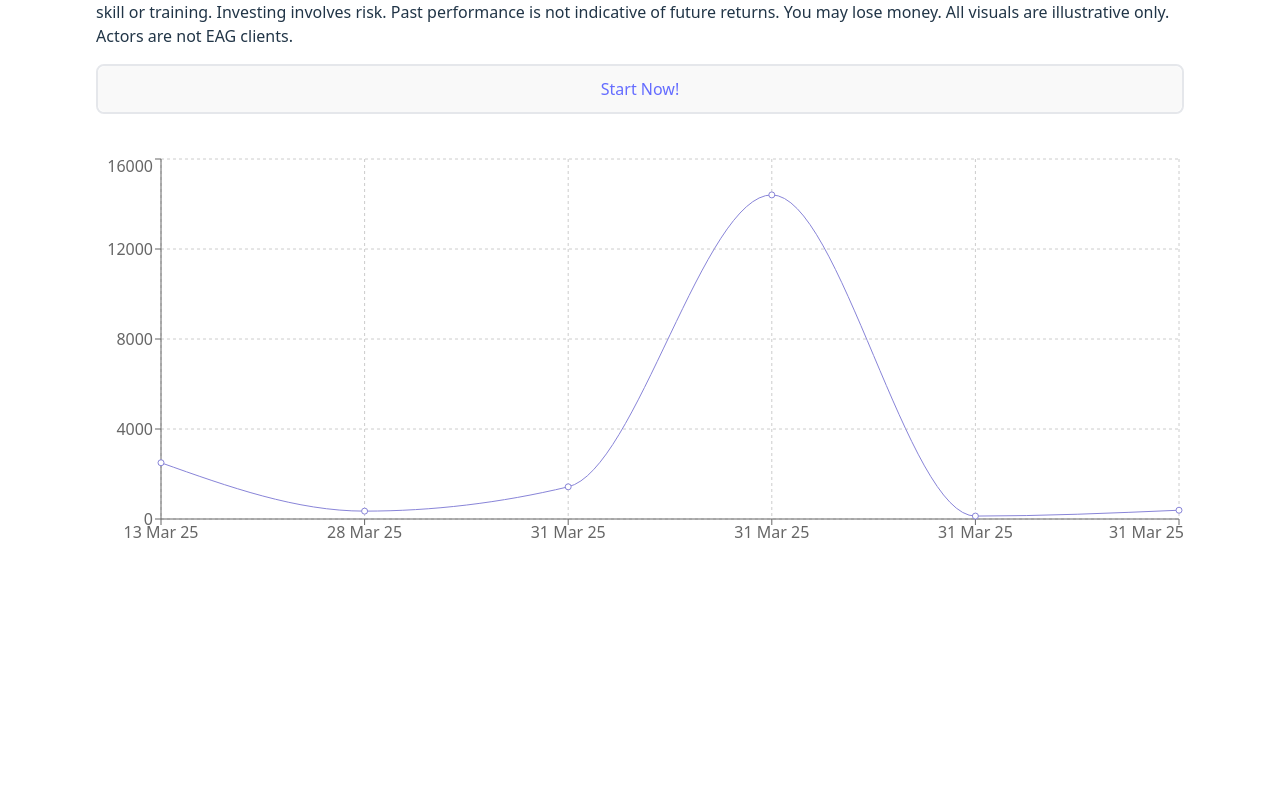
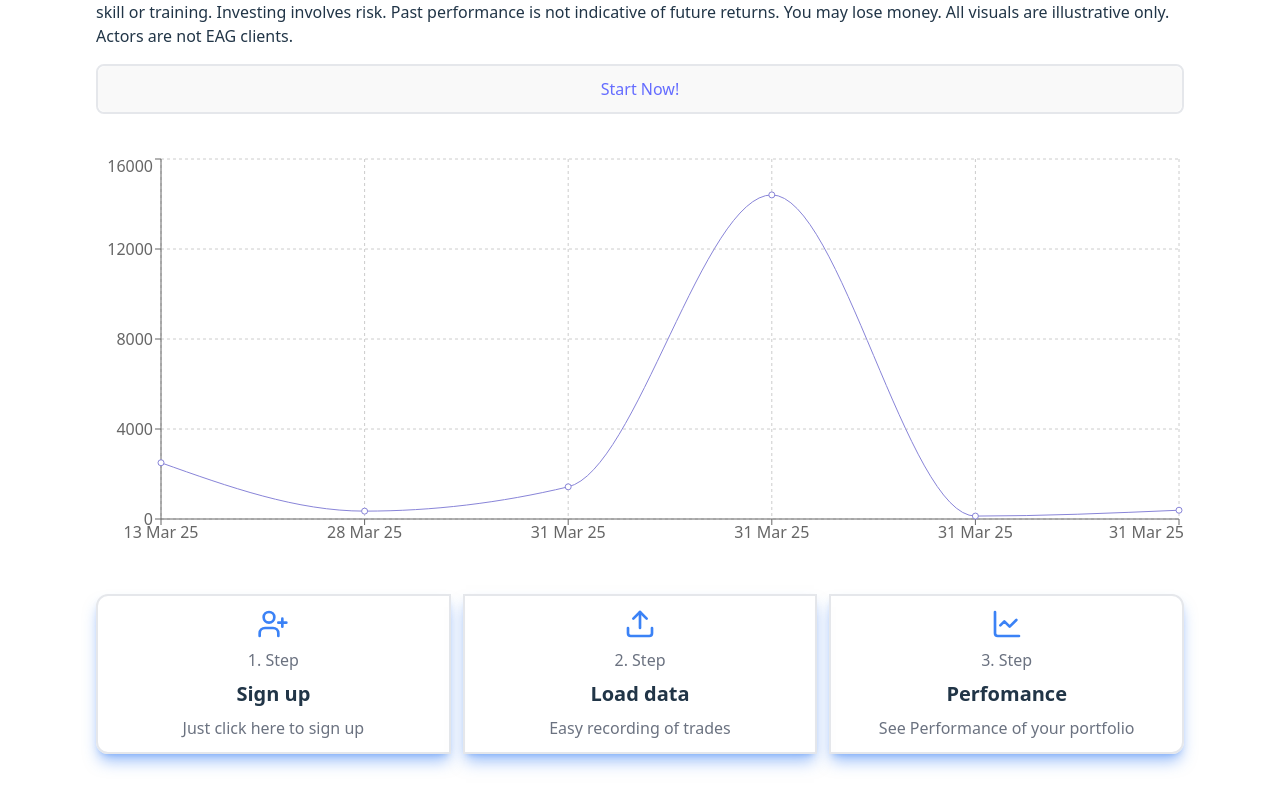
Before and after one commit to Johnnyy1998/Investco, a React (Vite) app: page / in a window 1280 px wide. Shown: the part 642-1436 px from the top of the page. Before the commit the page ends 1236 px from the top, so only its background shows below. Built offline with nearby package versions, Linux system fonts and the light colour scheme; no server answers.

Commit message:
SixthStage

```diff
--- a/package.json
+++ b/package.json
@@ -12,6 +12,7 @@
   "dependencies": {
     "@supabase/supabase-js": "^2.49.1",
     "date-fns": "^4.1.0",
+    "lucide-react": "^0.487.0",
     "react": "^19.0.0",
     "react-dom": "^19.0.0",
     "react-router-dom": "^7.4.0",
--- a/src/pages/Landing.tsx
+++ b/src/pages/Landing.tsx
@@ -2,6 +2,8 @@ import { Link } from "react-router-dom";
 import landingPicture from "../assets/ladnginPicture.jpg";
 import useStore from "../store";
 import LandingChart from "../Components/Landing/LandingChart";
+import { UserPlus, Upload, LineChart } from "lucide-react";
+
 function Landing() {
   const { user } = useStore();
   return (
@@ -39,11 +41,36 @@ function Landing() {
       {!user && (
         <div className="border-2 mt-4 rounded-lg">
           <button className="w-full">
-            <Link to="/login">Start Now!</Link>
+            <Link to="/signup">Start Now!</Link>
           </button>
         </div>
       )}
       <LandingChart />
+      <div className="mt-10 flex flex-col gap-3 sm:flex-row  justify-between ">
+        <div className="border-2 w-full text-center p-3 flex flex-col gap-2 rounded-l-xl shadow-lg shadow-blue-500/50">
+          <UserPlus className="mx-auto h-8 w-8 text-blue-500" />
+          <p className="text-gray-500">1. Step</p>
+          <p className="font-semibold text-xl">Sign up</p>
+          <Link
+            to="/signup"
+            className="no-underline font-normal text-gray-500 hover:text-gray-500"
+          >
+            <p className="">Just click here to sign up</p>
+          </Link>
+        </div>
+        <div className="border-2 w-full text-center p-3 flex flex-col gap-2 shadow-lg shadow-blue-500/50">
+          <Upload className="mx-auto h-8 w-8 text-blue-500" />
+          <p className="text-gray-500">2. Step</p>
+          <p className="font-semibold text-xl">Load data</p>
+          <p className="text-gray-500">Easy recording of trades</p>
+        </div>
+        <div className="border-2 w-full text-center p-3 flex flex-col gap-2 rounded-r-xl shadow-lg shadow-blue-500/50">
+          <LineChart className="mx-auto h-8 w-8 text-blue-500" />
+          <p className="text-gray-500">3. Step</p>
+          <p className="font-semibold text-xl">Perfomance</p>
+          <p className="text-gray-500">See Performance of your portfolio</p>
+        </div>
+      </div>
     </div>
   );
 }
--- a/src/utils/Actions/InstrumentActions.ts
+++ b/src/utils/Actions/InstrumentActions.ts
@@ -1,5 +1,6 @@
 import { supabase } from "../../supabaseClient";
 import { toast } from "react-toastify";
+import { tickers } from "../format";
 export async function fetchUserInstruments() {
   const {
     data: { user },
@@ -36,6 +37,11 @@ export async function addInstrument(e: React.FormEvent<HTMLFormElement>) {
   const price = getFormValue("price");
   const fee = getFormValue("fee");
   const dtime = getFormValue("dtime");
+
+  if (instrument && !tickers.includes(instrument)) {
+    toast.warning("Wrong name of instrument, try it again");
+    return;
+  }
 
   // Kontrola chybějících hodnot
   const missingFields = [];
```
Also changed, not shown: 1 other file (tests, documents, lock files or other folders).
